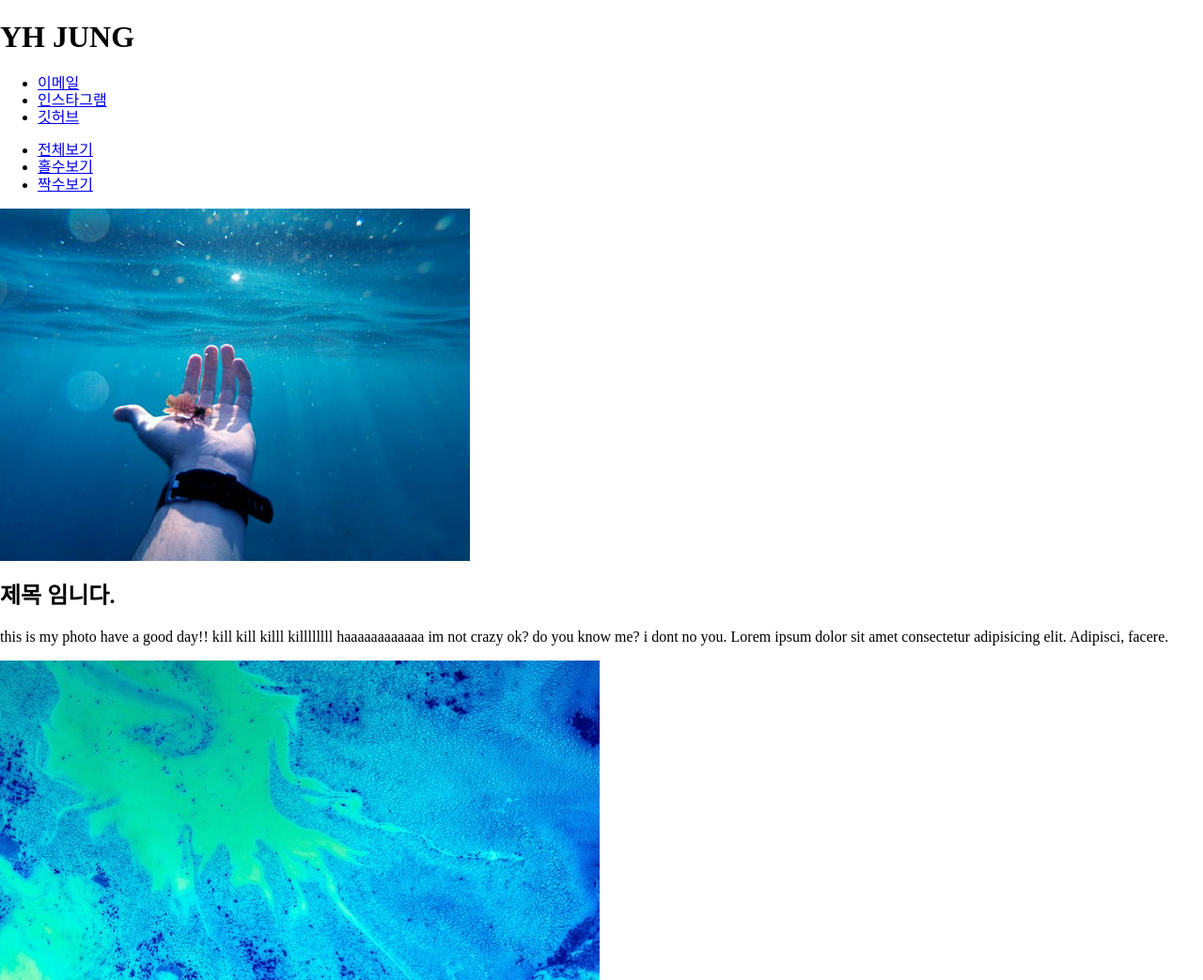
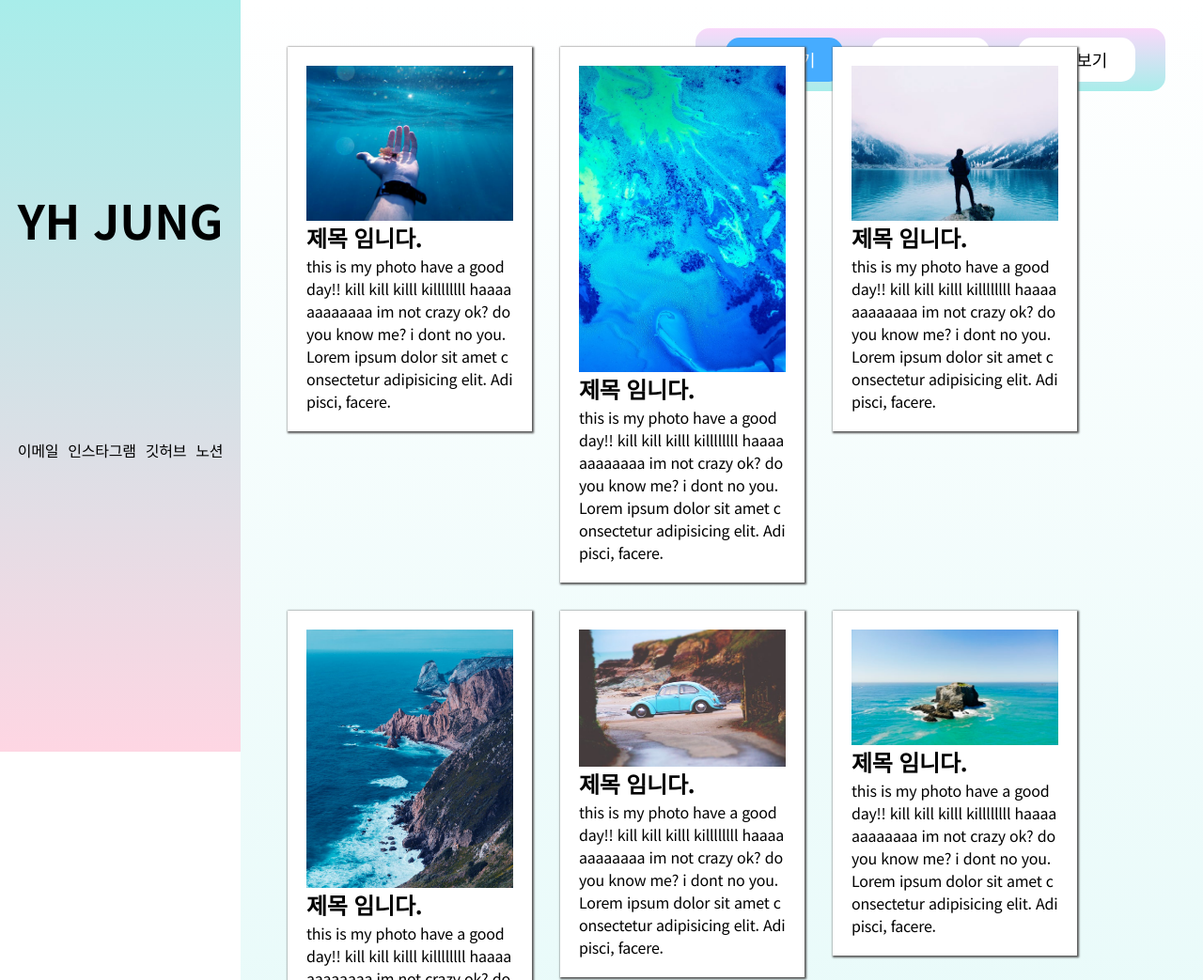
Before and after one commit to Yeonhui844/responsive-page, a plain HTML site: page index.html in a window 1280 px wide. Shown: the top 1043 px of the page at 94% size. Drawn offline with Linux system fonts and the light colour scheme.

Commit message:
재업로드

```diff
--- /dev/null
+++ b/css/global.css
@@ -0,0 +1,40 @@
+@charset "utf-8";
+@import url("https://fonts.googleapis.com/css2?family=Noto+Sans+KR:wght@100..900&display=swap");
+
+* {
+  margin: 0;
+  padding: 0;
+  box-sizing: border-box;
+}
+body,
+html {
+  font-family: "Noto Sans KR", sans-serif;
+  font-size: 16px;
+  background-color: #fff;
+  overflow-x: hidden;
+  font-style: normal;
+  font-weight: 400;
+  font-optical-sizing: auto;
+  line-height: 1.5;
+  letter-spacing: -0.23px;
+  text-size-adjust: 100%;
+  word-break: break-all;
+  overflow-x: hidden;
+  display: flex;
+  width: 100vw;
+}
+ul,
+ol,
+li {
+  list-style: none;
+}
+
+a {
+  text-decoration: none;
+  color: #000;
+}
+
+img {
+  vertical-align: middle;
+  border: 0;
+}
--- /dev/null
+++ b/css/style.css
@@ -0,0 +1,96 @@
+.header {
+  position: relative;
+  width: 20%;
+  height: 100vh;
+  background: linear-gradient(to bottom, #a8edea, #fed6e3);
+}
+.header h1 {
+  position: relative;
+  width: 100%;
+  height: 50%;
+  display: flex;
+  justify-content: center;
+  align-items: center;
+  font-size: 50px;
+}
+.header ul {
+  position: relative;
+  width: 100%;
+  height: 50%;
+  display: flex;
+  justify-content: center;
+  gap: 10px;
+}
+.header ul > li {
+}
+.header ul > li > a {
+}
+
+.main {
+  position: relative;
+  width: 80%;
+  background: linear-gradient(to bottom, #ffffff, #a8edea);
+  display: flex;
+  flex-direction: column;
+  min-height: 100vh;
+}
+
+.nav {
+  position: absolute;
+  top: 30px;
+  right: 40px;
+  display: flex;
+  justify-content: center;
+  gap: 30px;
+  background: linear-gradient(to bottom, #f9d9fa, #a8edea);
+  padding: 10px 30px;
+  border-radius: 15px;
+  width: 500px;
+}
+.nav:hover {
+  box-shadow: 1px 1px 10px 1px #fed6e3;
+}
+.nav > li {
+  background-color: #ffffff;
+  border-radius: 15px;
+  padding: 10px 30px;
+}
+.nav > li > a {
+  display: flex;
+  justify-content: center;
+  align-items: center;
+  font-size: 18px;
+  font-weight: 500;
+}
+.nav > li:hover {
+  box-shadow: 1px 1px 2px 1px #000;
+}
+.nav > li.on {
+  background-color: #46acff;
+}
+.nav > li.on > a {
+  color: #fff;
+}
+.section {
+  position: relative;
+  display: flex;
+  flex-wrap: wrap;
+  margin: 50px;
+  width: 100%;
+  gap: 30px;
+  align-items: flex-start;
+}
+.section > article {
+  width: 260px;
+  padding: 20px;
+  background-color: #ffffff;
+  box-shadow: 1px 1px 2px 1px #555555;
+  height: auto;
+}
+.section > article > div {
+  width: 100%;
+}
+.section > article > div > img {
+  object-fit: cover;
+  width: 100%;
+}
--- a/index.html
+++ b/index.html
@@ -5,6 +5,8 @@
     <meta name="viewport" content="width=device-width, initial-scale=1.0" />
     <title>반응형 웹페이지 실습 스터디</title>
     <link rel="stylesheet" href="css/normalize.css" />
+    <link rel="stylesheet" href="css/global.css" />
+    <link rel="stylesheet" href="css/style.css" />
     <script src="js/script.js" defer></script>
   </head>
   <body>
@@ -14,11 +16,12 @@
         <li><a href="#">이메일</a></li>
         <li><a href="#">인스타그램</a></li>
         <li><a href="#">깃허브</a></li>
+        <li><a href="#">노션</a></li>
       </ul>
     </header>
     <main class="main">
       <!-- sorting -->
-      <ul>
+      <ul class="nav">
         <li class="on"><a href="*">전체보기</a></li>
         <li><a href=".odd">홀수보기</a></li>
         <li><a href=".even">짝수보기</a></li>
```
